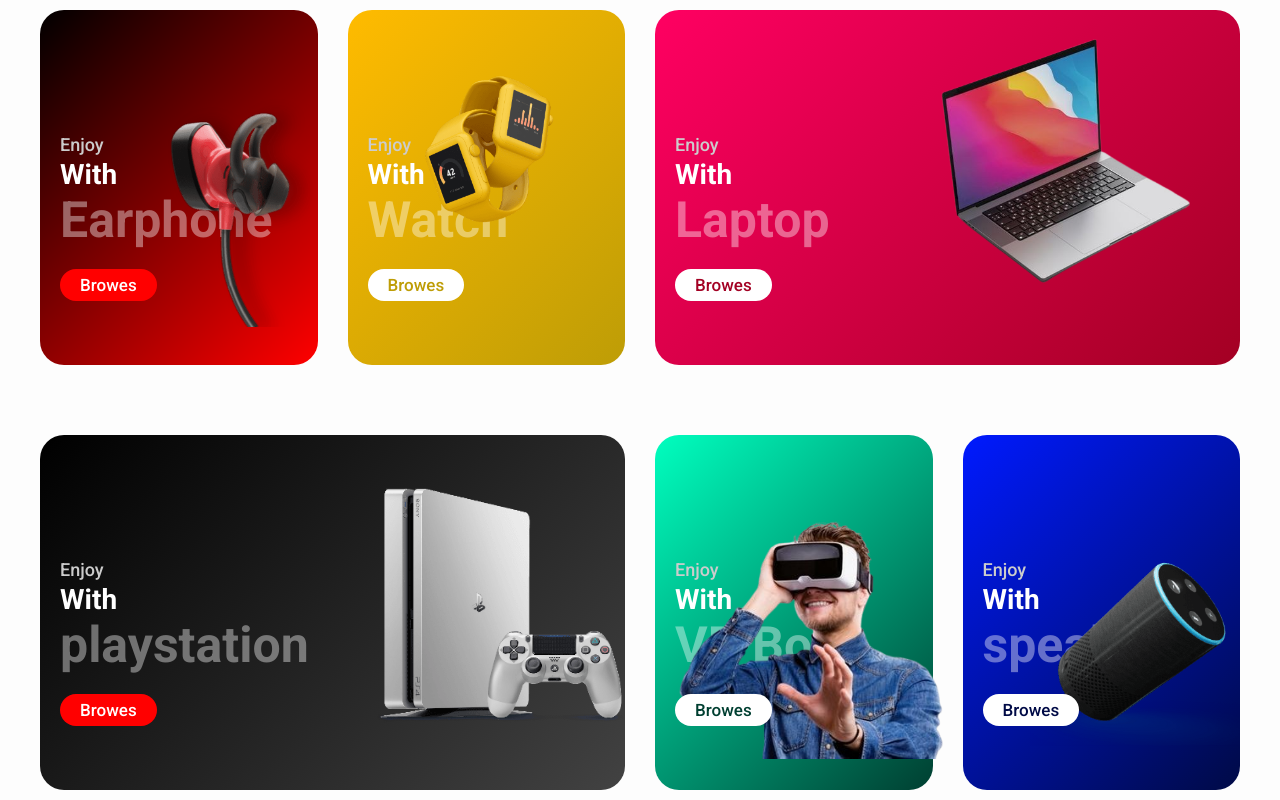
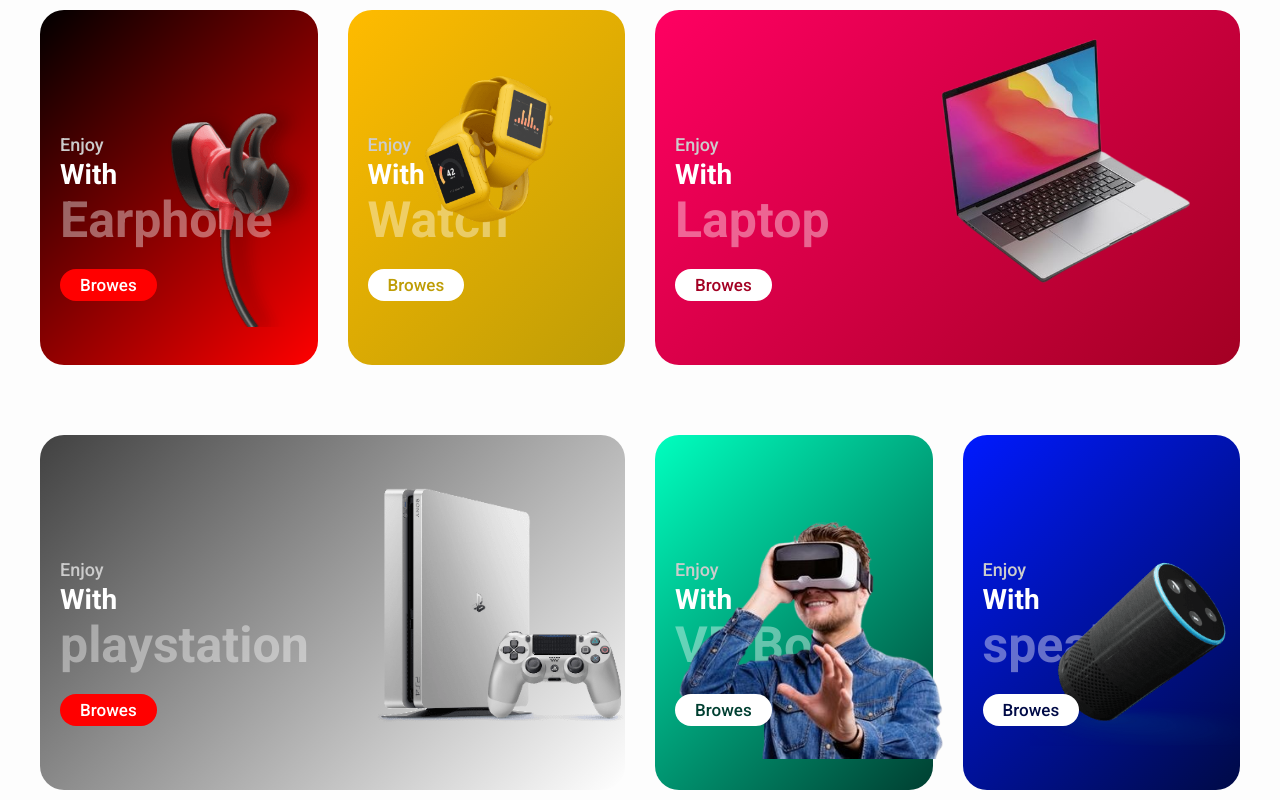
Before and after one commit to AdamKhelladi/react-Ecommerce-website, a React (Create React App) app: page / in a window 1280 px wide. Shown: the part 799-1599 px from the top of the page. Built offline with nearby package versions, Linux system fonts and the light colour scheme; the HTML template or start-up script is replaced by a standard one; a web font is replaced by a local one.

Commit message:
Add styles to category component

```diff
--- a/src/components/ Category/Category.css
+++ b/src/components/ Category/Category.css
@@ -36,7 +36,7 @@
   background: linear-gradient(135deg, #ff0062, #a30023);
 }
 .category-container .boxes .box:nth-child(4) {
-  background: linear-gradient(135deg, #000, #424242);
+  background: linear-gradient(135deg, #414141, #ffffff);
 }
 .category-container .boxes .box:nth-child(5) {
   background: linear-gradient(135deg, #00ffbf, #003f31);
```
